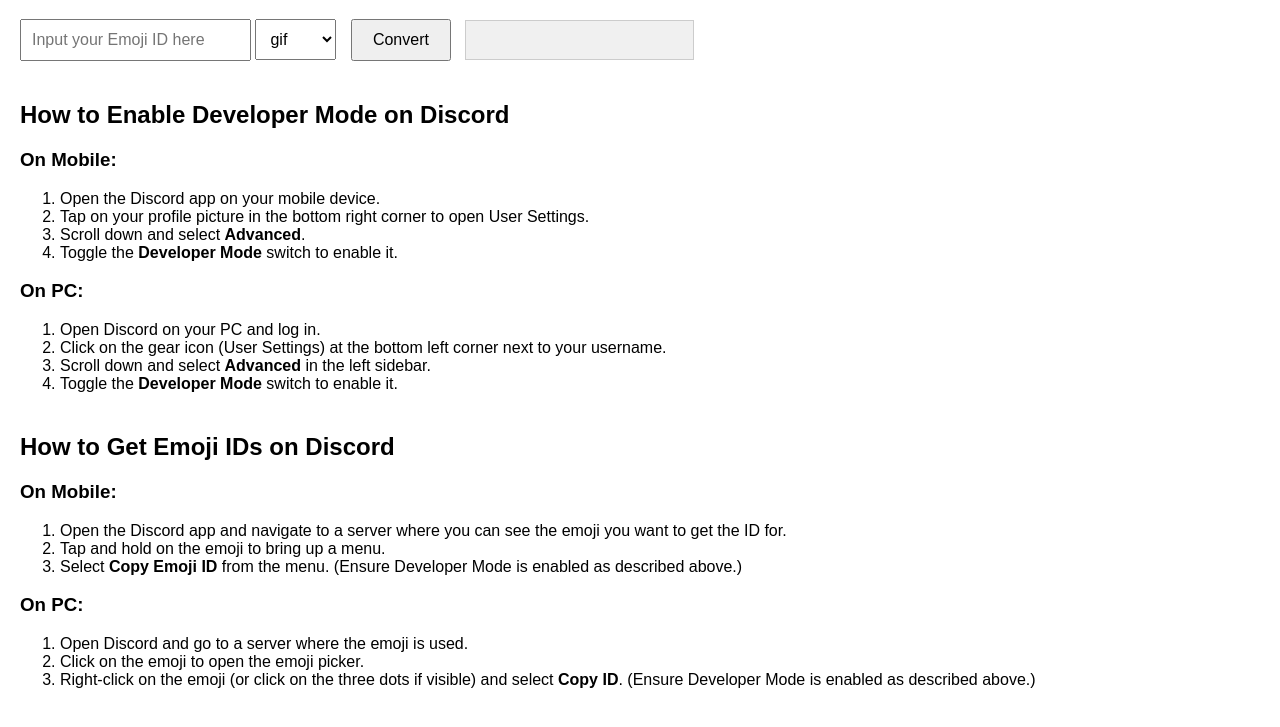
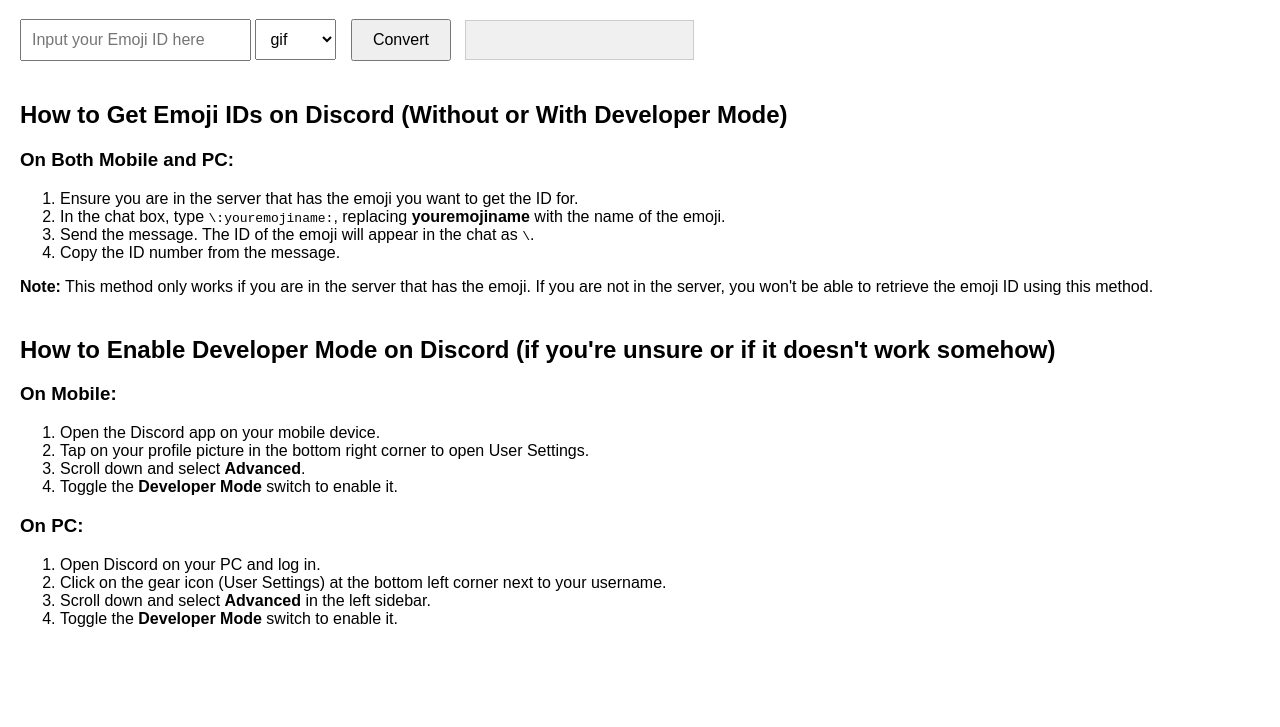
Before and after one commit to Insanityyz/discord-emoji-converter, a plain HTML site: page index.html in a window 1280 px wide. Shown: the part 61-788 px from the top of the page. Drawn offline with Linux system fonts and the light colour scheme.

Commit message:
Update index.html

```diff
--- a/index.html
+++ b/index.html
@@ -41,7 +41,18 @@
         <input type="text" id="result" readonly>
     </div>
 
-    <h2>How to Enable Developer Mode on Discord</h2>
+    <h2>How to Get Emoji IDs on Discord (Without or With Developer Mode)</h2>
+
+    <h3>On Both Mobile and PC:</h3>
+    <ol>
+        <li>Ensure you are in the server that has the emoji you want to get the ID for.</li>
+        <li>In the chat box, type <code>\:youremojiname:</code>, replacing <strong>youremojiname</strong> with the name of the emoji.</li>
+        <li>Send the message. The ID of the emoji will appear in the chat as <code>\<emoji name:emoji ID></code>.</li>
+        <li>Copy the ID number from the message.</li>
+    </ol>
+    <p><strong>Note:</strong> This method only works if you are in the server that has the emoji. If you are not in the server, you won't be able to retrieve the emoji ID using this method.</p>
+
+    <h2>How to Enable Developer Mode on Discord (if you're unsure or if it doesn't work somehow)</h2>
 
     <h3>On Mobile:</h3>
     <ol>
@@ -57,22 +68,6 @@
         <li>Click on the gear icon (User Settings) at the bottom left corner next to your username.</li>
         <li>Scroll down and select <strong>Advanced</strong> in the left sidebar.</li>
         <li>Toggle the <strong>Developer Mode</strong> switch to enable it.</li>
-    </ol>
-
-    <h2>How to Get Emoji IDs on Discord</h2>
-
-    <h3>On Mobile:</h3>
-    <ol>
-        <li>Open the Discord app and navigate to a server where you can see the emoji you want to get the ID for.</li>
-        <li>Tap and hold on the emoji to bring up a menu.</li>
-        <li>Select <strong>Copy Emoji ID</strong> from the menu. (Ensure Developer Mode is enabled as described above.)</li>
-    </ol>
-
-    <h3>On PC:</h3>
-    <ol>
-        <li>Open Discord and go to a server where the emoji is used.</li>
-        <li>Click on the emoji to open the emoji picker.</li>
-        <li>Right-click on the emoji (or click on the three dots if visible) and select <strong>Copy ID</strong>. (Ensure Developer Mode is enabled as described above.)</li>
     </ol>
 
     <script>
```
